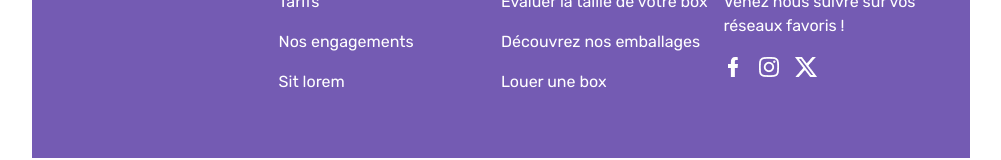
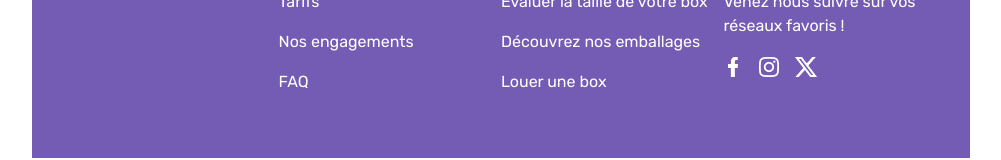
Before and after one commit to MRCThomas/LaManuBox-project, a React (Vite) app: page / in a window 1280 px wide. Shown: the part 188-348 px from the top of the page, without its empty margins (139-1140 px from the left). Built offline with nearby package versions, Linux system fonts and the light colour scheme.

Commit message:
💄 replace lorem

```diff
--- a/src/components/Footer.jsx
+++ b/src/components/Footer.jsx
@@ -14,7 +14,7 @@
                 <h3 className='mb-4 text-white'>En savoir plus</h3>
                 <p className='text-white'>Tarifs</p>
                 <p className='text-white'>Nos engagements</p>
-                <p className='text-white'>Sit lorem</p>
+                <p className='text-white'>FAQ</p>
               </div>
               <div className='col'>
                 <h3 className='mb-4 text-white'>Nos services</h3>
```
